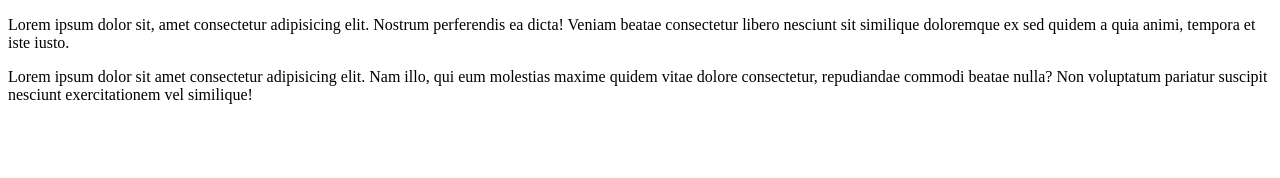
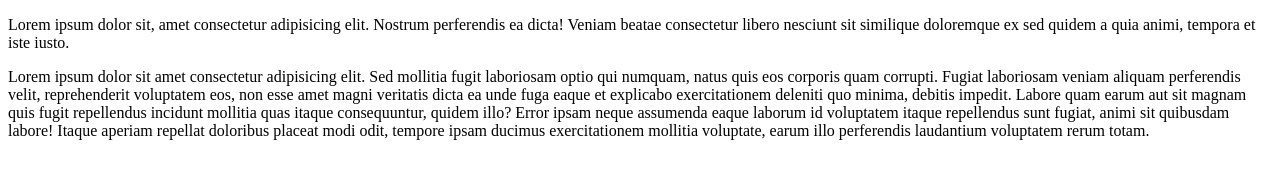
Before and after one commit to Behram777/testdomedevelopers, a plain HTML site: page home.html in a window 1280 px wide. Drawn offline with Linux system fonts and the light colour scheme.

Commit message:
added span tag

```diff
--- a/home.html
+++ b/home.html
@@ -11,9 +11,13 @@
 <body>
       <p>Lorem ipsum dolor sit, amet consectetur adipisicing elit. Nostrum perferendis ea dicta! Veniam beatae
             consectetur libero nesciunt sit similique doloremque ex sed quidem a quia animi, tempora et iste iusto.</p>
-      <p>Lorem ipsum dolor sit amet consectetur adipisicing elit. Nam illo, qui eum molestias maxime quidem vitae dolore
-            consectetur, repudiandae commodi beatae nulla? Non voluptatum pariatur suscipit nesciunt exercitationem vel
-            similique!</p>
+      <span>Lorem ipsum dolor sit amet consectetur adipisicing elit. Sed mollitia fugit laboriosam optio qui numquam,
+            natus quis eos corporis quam corrupti. Fugiat laboriosam veniam aliquam perferendis velit, reprehenderit
+            voluptatem eos, non esse amet magni veritatis dicta ea unde fuga eaque et explicabo exercitationem deleniti
+            quo minima, debitis impedit. Labore quam earum aut sit magnam quis fugit repellendus incidunt mollitia quas
+            itaque consequuntur, quidem illo? Error ipsam neque assumenda eaque laborum id voluptatem itaque repellendus
+            sunt fugiat, animi sit quibusdam labore! Itaque aperiam repellat doloribus placeat modi odit, tempore ipsam
+            ducimus exercitationem mollitia voluptate, earum illo perferendis laudantium voluptatem rerum totam.</span>
 </body>
 
 </html>
```
